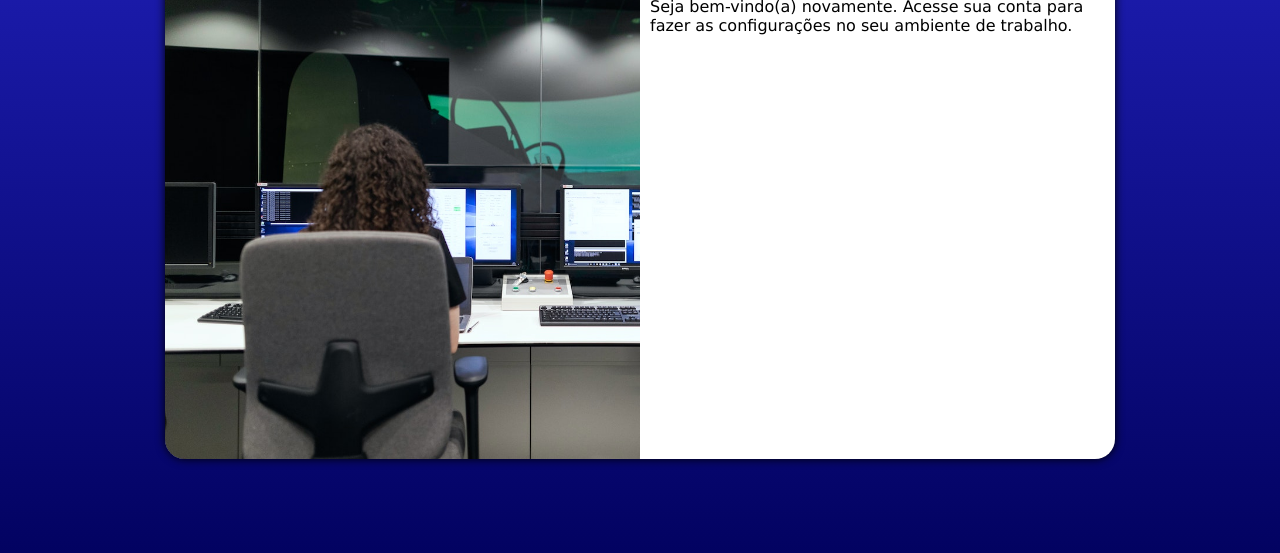
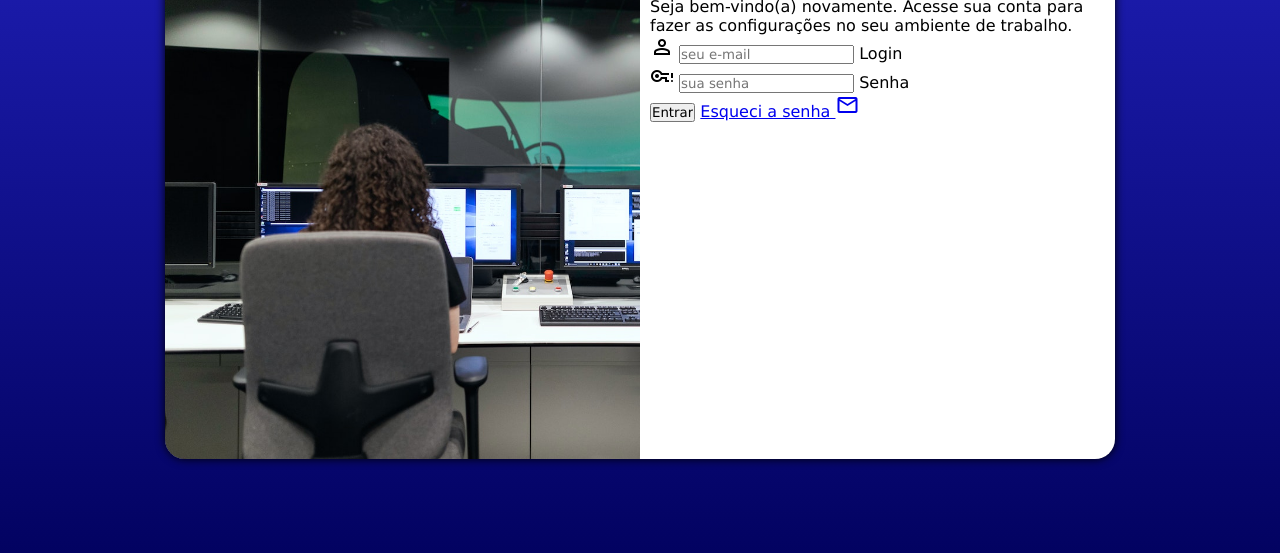
Before and after one commit to CamposJayme/tela-login, a plain HTML site: page index.html in a window 1280 px wide. Shown: the part 191-744 px from the top of the page. Drawn offline with nearby package versions, Linux system fonts and the light colour scheme.

Commit message:
Formulário criado

```diff
--- a/index.html
+++ b/index.html
@@ -5,6 +5,7 @@
     <meta http-equiv="X-UA-Compatible" content="IE=edge">
     <meta name="viewport" content="width=device-width, initial-scale=1.0">
     <title>Login - Acessar</title>
+    <link href="https://fonts.googleapis.com/css2?family=Material+Symbols+Outlined" rel="stylesheet"/>
     <link rel="stylesheet" href="estilos/style.css">
     <link rel="stylesheet" href="estilos/media-query.css">
 </head>
@@ -17,8 +18,21 @@
             <div id="formulario">
                 <h1>Login</h1>
                 <p>Seja bem-vindo(a) novamente. Acesse sua conta para fazer as configurações no seu ambiente de trabalho.</p>
-                <form action="login.php" method="post">
-
+                <form action="login.php" method="post" autocomplete="on">
+                    <div class="campo">
+                        <span class="material-symbols-outlined">person</span>
+                        <input type="email" name="login" id="ilogin" placeholder="seu e-mail" autocomplete="email" required maxlength="30">
+                        <label for="ilogin">Login</label>
+                    </div>
+                    <div class="campo">
+                        <span class="material-symbols-outlined">vpn_key_alert</span>
+                        <input type="password" name="senha" id="isenha" placeholder="sua senha" autocomplete="current-password" required minlength="8" maxlength="20">
+                        <label for="isenha">Senha</label>
+                    </div>
+                    <input type="submit" value="Entrar">
+                    <a href="esqueci.html">
+                        Esqueci a senha <span class="material-symbols-outlined">mail</span>
+                    </a>
                 </form>
             </div>
         </section>
```
